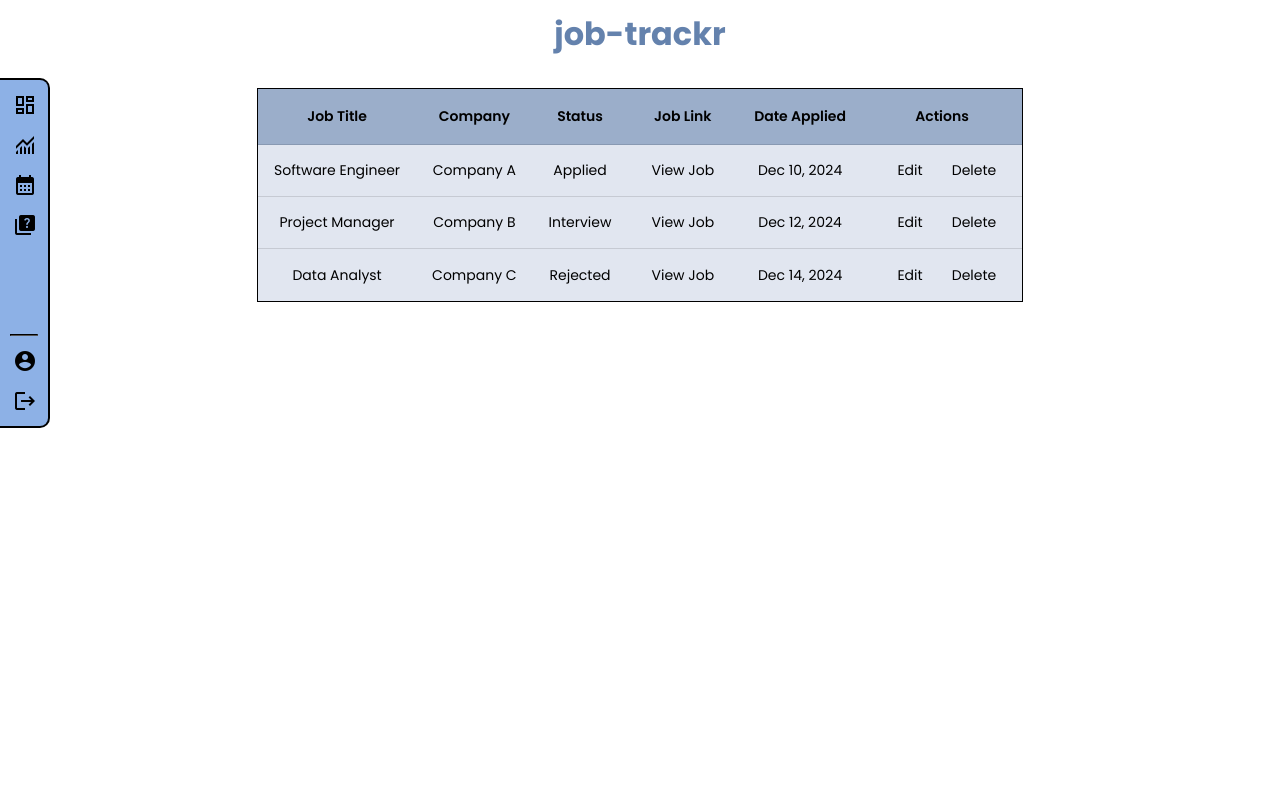
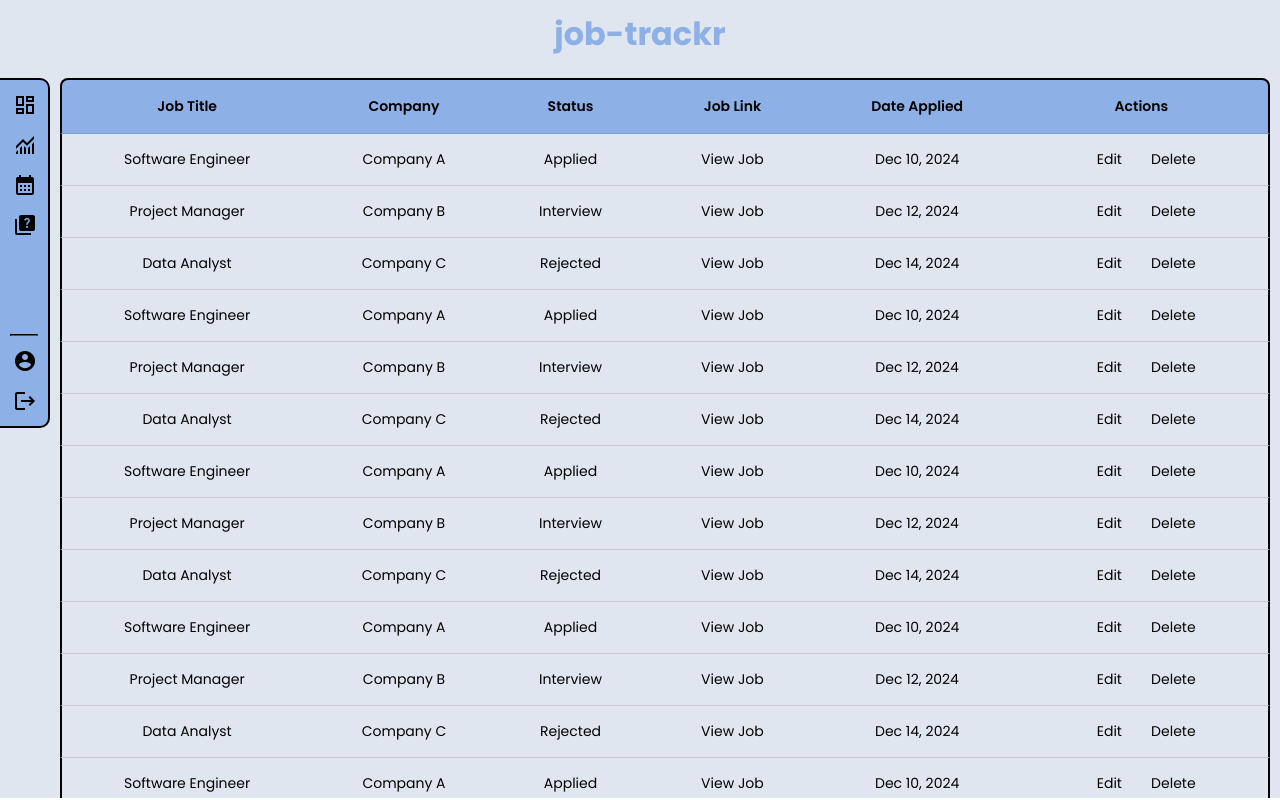
Before and after one commit to l00tus/job-trackr, an Angular app in the folder frontend/: page /main/dashboard in a window 1280 px wide. Built offline with nearby package versions, Linux system fonts and the light colour scheme.

Commit message:
fix dashboard design issues

```diff
--- a/frontend/src/app/dashboard/dashboard.component.html
+++ b/frontend/src/app/dashboard/dashboard.component.html
@@ -1,3 +1,4 @@
+<div class="table-container">
 <table mat-table [dataSource]="dataSource">
     <ng-container matColumnDef="job-title">
         <th mat-header-cell *matHeaderCellDef>Job Title</th>
@@ -34,6 +35,7 @@
         </td>
       </ng-container>
 
-    <tr mat-header-row *matHeaderRowDef="displayedColumns"></tr>
+    <tr mat-header-row *matHeaderRowDef="displayedColumns; sticky: true"></tr>
     <tr mat-row *matRowDef="let row; columns: displayedColumns;"></tr>
 </table>
+</div>
--- a/frontend/src/app/dashboard/dashboard.component.scss
+++ b/frontend/src/app/dashboard/dashboard.component.scss
@@ -1,18 +1,56 @@
-$bg-color: #e2dad6;
-$primary-color: #f5eded;
-$primary-text: #6482ad;
+$bg-color: #E0E6EF;
+$primary-color: #ffffff;
+$primary-text: #8DB1E6;
+
+.table-container {
+    height: 100%;
+    max-height: calc(100vh - 80px);
+}
 
 table {
-    border: 1px solid black;
+    overflow: auto;
+    border-bottom: 2px solid black;
+    border-bottom-left-radius: 10px;
+    border-bottom-right-radius: 10px;
+    width: 100%;
 }
 
 table th {
-    background-color: rgb(100, 130, 173, 0.6);
+    background-color: $primary-text;
     font-weight: 550;
+    border-top: 2px solid black;
+
+    &:first-child {
+        border-top-left-radius: 8px;
+        border-left: 2px solid black;
+        box-shadow: -2px -3px 0px 0px $bg-color; //solution for "hiding" rows behind the sticky header row
+    }
+
+    &:last-child {
+        border-top-right-radius: 8px;
+        border-right: 2px solid black;
+        box-shadow: 2px -3px 0px 0px $bg-color; //solution for "hiding" rows behind the sticky header row
+    }
 }
 
 table tr {
-    background-color: rgb(100, 130, 173, 0.1);;
+    background-color: $bg-color;
+
+    td:first-child {
+        border-left: 2px solid black;
+    }
+
+    td:last-child {
+        border-right: 2px solid black;
+    }
+
+    &:last-child td:first-child {
+        border-bottom-left-radius: 8px;
+    }
+
+    &:last-child td:last-child {
+        border-bottom-right-radius: 8px;
+    }
 }
 th, td {
     text-align: center;
--- a/frontend/src/app/dashboard/dashboard.component.ts
+++ b/frontend/src/app/dashboard/dashboard.component.ts
@@ -34,6 +34,145 @@ export class DashboardComponent {
         "job-link": "https://www.company-c.com/job/data-analyst",
         "date": new Date("2024-12-14")
       },
+      {
+        "job-title": "Software Engineer",
+        "company": "Company A",
+        "status": "Applied",
+        "job-link": "https://www.company-a.com/job/software-engineer",
+        "date": new Date("2024-12-10")
+      },
+      {
+        "job-title": "Project Manager",
+        "company": "Company B",
+        "status": "Interview",
+        "job-link": "https://www.company-b.com/job/project-manager",
+        "date": new Date("2024-12-12")
+      },
+      {
+        "job-title": "Data Analyst",
+        "company": "Company C",
+        "status": "Rejected",
+        "job-link": "https://www.company-c.com/job/data-analyst",
+        "date": new Date("2024-12-14")
+      },
+      {
+        "job-title": "Software Engineer",
+        "company": "Company A",
+        "status": "Applied",
+        "job-link": "https://www.company-a.com/job/software-engineer",
+        "date": new Date("2024-12-10")
+      },
+      {
+        "job-title": "Project Manager",
+        "company": "Company B",
+        "status": "Interview",
+        "job-link": "https://www.company-b.com/job/project-manager",
+        "date": new Date("2024-12-12")
+      },
+      {
+        "job-title": "Data Analyst",
+        "company": "Company C",
+        "status": "Rejected",
+        "job-link": "https://www.company-c.com/job/data-analyst",
+        "date": new Date("2024-12-14")
+      },
+      {
+        "job-title": "Software Engineer",
+        "company": "Company A",
+        "status": "Applied",
+        "job-link": "https://www.company-a.com/job/software-engineer",
+        "date": new Date("2024-12-10")
+      },
+      {
+        "job-title": "Project Manager",
+        "company": "Company B",
+        "status": "Interview",
+        "job-link": "https://www.company-b.com/job/project-manager",
+        "date": new Date("2024-12-12")
+      },
+      {
+        "job-title": "Data Analyst",
+        "company": "Company C",
+        "status": "Rejected",
+        "job-link": "https://www.company-c.com/job/data-analyst",
+        "date": new Date("2024-12-14")
+      },
+      {
+        "job-title": "Software Engineer",
+        "company": "Company A",
+        "status": "Applied",
+        "job-link": "https://www.company-a.com/job/software-engineer",
+        "date": new Date("2024-12-10")
+      },
+      {
+        "job-title": "Project Manager",
+        "company": "Company B",
+        "status": "Interview",
+        "job-link": "https://www.company-b.com/job/project-manager",
+        "date": new Date("2024-12-12")
+      },
+      {
+        "job-title": "Data Analyst",
+        "company": "Company C",
+        "status": "Rejected",
+        "job-link": "https://www.company-c.com/job/data-analyst",
+        "date": new Date("2024-12-14")
+      },{
+        "job-title": "Software Engineer",
+        "company": "Company A",
+        "status": "Applied",
+        "job-link": "https://www.company-a.com/job/software-engineer",
+        "date": new Date("2024-12-10")
+      },
+      {
+        "job-title": "Project Manager",
+        "company": "Company B",
+        "status": "Interview",
+        "job-link": "https://www.company-b.com/job/project-manager",
+        "date": new Date("2024-12-12")
+      },
+      {
+        "job-title": "Data Analyst",
+        "company": "Company C",
+        "status": "Rejected",
+        "job-link": "https://www.company-c.com/job/data-analyst",
+        "date": new Date("2024-12-14")
+      },
+      {
+        "job-title": "Project Manager",
+        "company": "Company B",
+        "status": "Interview",
+        "job-link": "https://www.company-b.com/job/project-manager",
+        "date": new Date("2024-12-12")
+      },
+      {
+        "job-title": "Project Manager",
+        "company": "Company B",
+        "status": "Interview",
+        "job-link": "https://www.company-b.com/job/project-manager",
+        "date": new Date("2024-12-12")
+      },
+      {
+        "job-title": "Project Manager",
+        "company": "Company B",
+        "status": "Interview",
+        "job-link": "https://www.company-b.com/job/project-manager",
+        "date": new Date("2024-12-12")
+      },
+      {
+        "job-title": "Project Manager",
+        "company": "Company B",
+        "status": "Interview",
+        "job-link": "https://www.company-b.com/job/project-manager",
+        "date": new Date("2024-12-12")
+      },
+      {
+        "job-title": "Project Manager",
+        "company": "Company B",
+        "status": "Interview",
+        "job-link": "https://www.company-b.com/job/project-manager",
+        "date": new Date("2024-12-12")
+      },
     ]
 
 }
--- a/frontend/src/app/main/main.component.scss
+++ b/frontend/src/app/main/main.component.scss
@@ -1,13 +1,15 @@
-$bg-color: #e2dad6;
-$card-color: #f5eded;
-$primary-text: #6482ad;
+$bg-color: #E0E6EF;
+$primary-color: #ffffff;
+$primary-text: #8DB1E6;
 
 .content {
-    // background-color: $bg-color;
-    min-height: 100vh;
+    height: 100%;
+    display: flex;
+    flex-direction: column;
+    background-color: $bg-color;
 }
+
 header {
-    // background-color: $bg-color;
     padding: 0px 0px 10px 0px;
     display: flex;
     justify-content: center;
@@ -22,17 +24,12 @@ header h1 {
 
 main {
     display: flex;
+    gap: 10px;
+    flex: 1;
 }
 
-// aside {
-     // background-color: $bg-color;
-// }
-
 .dynamic-content {
-    position: absolute;
-    width: 100%;
-    display: flex;
-    justify-content: center;
-    padding: 10px;
-    // background-color: $bg-color;
+    padding-right: 10px;
+    flex: 1;
+    overflow: auto;
 }
```
